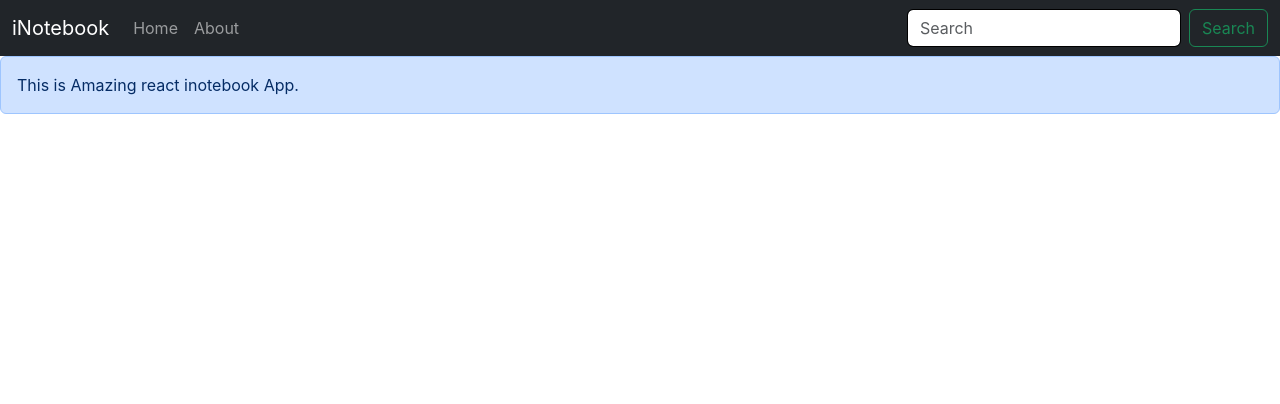
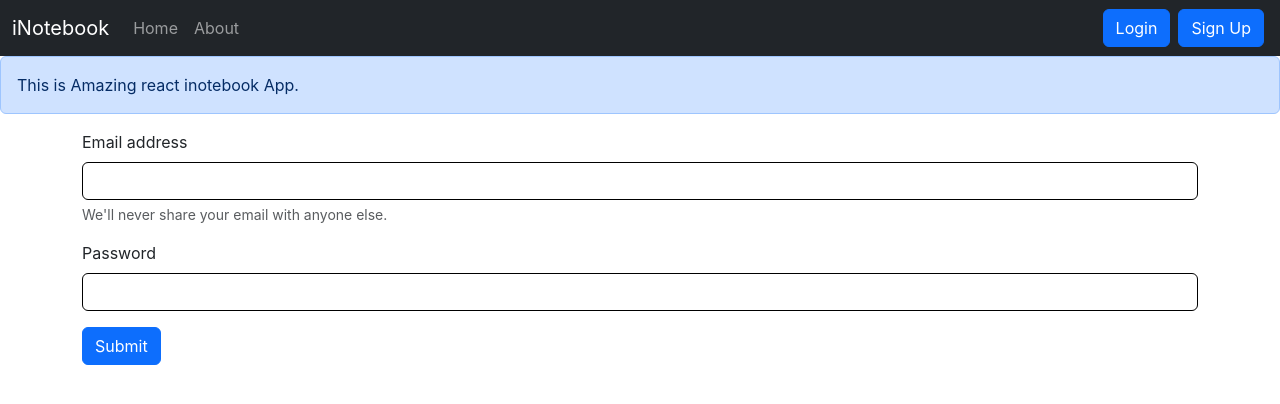
Before and after one commit to Dharmik13/inotebook, a React (Create React App) app: page /login in a window 1280 px wide. Shown: the top 404 px of the page. Built offline with nearby package versions, Linux system fonts and the light colour scheme.

Commit message:
complete the Login page .  in this i use many things like localStorage.setItem for save the authtoken into the local storage then i use useHistory Hook for redirect to the perticular (here home Page) page using useHistory hook. give success in backend and check success in frontend.

```diff
--- a/src/App.js
+++ b/src/App.js
@@ -10,6 +10,8 @@
 import Home from './components/Home';
 import Navbar from './components/Navbar';
 import NoteState from "./context/notes/noteState"; import Alert from "./components/Alert";
+import Login from "./components/Login";
+import Signup from "./components/Signup";
 ;
 
 function App() {
@@ -23,6 +25,8 @@
             <Routes>
               <Route exact path='/' element={<Home />} />
               <Route exact path='/about' element={<About />} />
+              <Route exact path='/login' element={<Login />} />
+              <Route exact path='/signup' element={<Signup />} />
             </Routes>
           </div>
         </Router >
--- /dev/null
+++ b/src/components/Login.js
@@ -0,0 +1,56 @@
+import React, { useState } from 'react'
+
+import { useNavigate } from 'react-router-dom';
+
+const Login = () => {
+
+    const [credential, setcredential] = useState({ email: "", password: "" });
+    const history = useNavigate();
+
+    const handleSubmit = async (e) => {
+        e.preventDefault();
+
+        const response = await fetch("http://localhost:5000/api/auth/login", {
+            method: "POST", // *GET, POST, PUT, DELETE, etc.
+            headers: {
+                "Content-Type": "application/json"
+            },
+            body: JSON.stringify({ email: credential.email, password: credential.password }),
+        });
+        const json = await response.json();
+        console.log(json);
+        if (json.success) {
+            // save the authtoken into the local storage and redirect to the home page using useHistory hook
+
+            localStorage.setItem('token', json.authtoken);   // for  save the authtoken into the local storage
+            history("/");  // for redirect to the home page using useHistory hook
+        }
+        else {
+            alert('Invalid credantials');
+        }
+    }
+
+    const onChange = (e) => {
+        setcredential({ ...credential, [e.target.name]: e.target.value })
+    }
+
+    return (
+        <div>
+            <form onSubmit={handleSubmit}>
+                <div className="mb-3">
+                    <label htmlFor="email" className="form-label">Email address</label>
+                    <input type="email" className="form-control" id="email" name='email' aria-describedby="emailHelp" onChange={onChange} />
+                    <div id="emailHelp" className="form-text">We'll never share your email with anyone else.</div>
+                </div>
+                <div className="mb-3">
+                    <label htmlFor="password" className="form-label">Password</label>
+                    <input type="password" className="form-control" id="password" name='password' onChange={onChange} />
+                </div>
+
+                <button type="submit" className="btn btn-primary">Submit</button>
+            </form>
+        </div>
+    )
+}
+
+export default Login
--- a/src/components/Navbar.js
+++ b/src/components/Navbar.js
@@ -27,9 +27,10 @@
                             </li>
 
                         </ul>
-                        <form className="d-flex" role="search">
-                            <input className="form-control me-2" type="search" placeholder="Search" aria-label="Search" />
-                            <button className="btn btn-outline-success" type="submit">Search</button>
+                        <form className="d-flex">
+
+                            <Link className="btn btn-primary mx-1" to="/login" role="button">Login</Link>
+                            <Link className="btn btn-primary mx-1" to="/signup" role="button">Sign Up</Link>
                         </form>
                     </div>
                 </div>
--- /dev/null
+++ b/src/components/Signup.js
@@ -0,0 +1,11 @@
+import React from 'react'
+
+const Signup = () => {
+    return (
+        <div>
+            I am Sign Up
+        </div>
+    )
+}
+
+export default Signup
```
Also changed, not shown: 1 other file (tests, documents, lock files or other folders).
